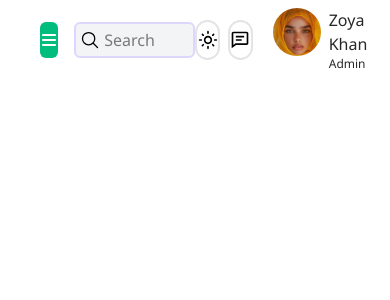
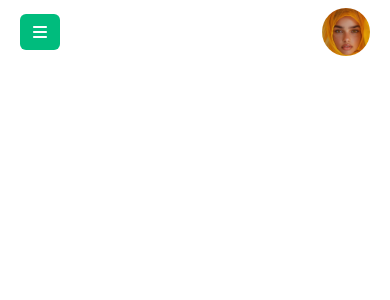
Before and after one commit to hossein1075/dashbord-admin, a React (Vite) app: page / in a window 390 px wide. Shown: the top 300 px of the page. Built offline with nearby package versions, Linux system fonts and the light colour scheme.

Commit message:
add nav Header mobile

```diff
--- a/src/Components/Header/Header.jsx
+++ b/src/Components/Header/Header.jsx
@@ -1,10 +1,12 @@
 import React from 'react'
 import NavDesktop from './NavDesktop/NavDesktop'
+import NavMobile from './NavMobile/NavMobile'
 
 function Header() {
   return (
     <>
     <NavDesktop/>
+    <NavMobile/>
     </>
   )
 }
--- a/src/Components/Header/NavDesktop/NavDesktop.jsx
+++ b/src/Components/Header/NavDesktop/NavDesktop.jsx
@@ -7,7 +7,7 @@ import { BiCommentDetail } from "react-icons/bi";
 function NavDesktop() {
     return (
         <>
-            <nav className='flex items-center justify-between py-2 px-10 bg-white'>
+            <nav className='hidden lg:flex items-center justify-between py-2 px-10 bg-white'>
                 <div className='flex gap-4'>
                     <button className='text-white bg-emerald-500 w-10 h-9 flexCenter rounded-md cursor-pointer'>
                         <FaBars />
--- /dev/null
+++ b/src/Components/Header/NavMobile/NavMobile.jsx
@@ -0,0 +1,17 @@
+import React from 'react'
+import { FaBars } from "react-icons/fa6";
+function NavMobile() {
+  return (
+        <nav className='flex lg:hidden items-center justify-between py-2 px-5 bg-white'>
+                        <button className='text-white bg-emerald-500 w-10 h-9 flexCenter rounded-md cursor-pointer'>
+                            <FaBars />
+                        </button>
+
+                        <div>
+                            <img src="/images/header/user2.png"  className='size-12 rounded-full' alt="profile" />
+                        </div>
+                </nav>
+  )
+}
+
+export default NavMobile
```
